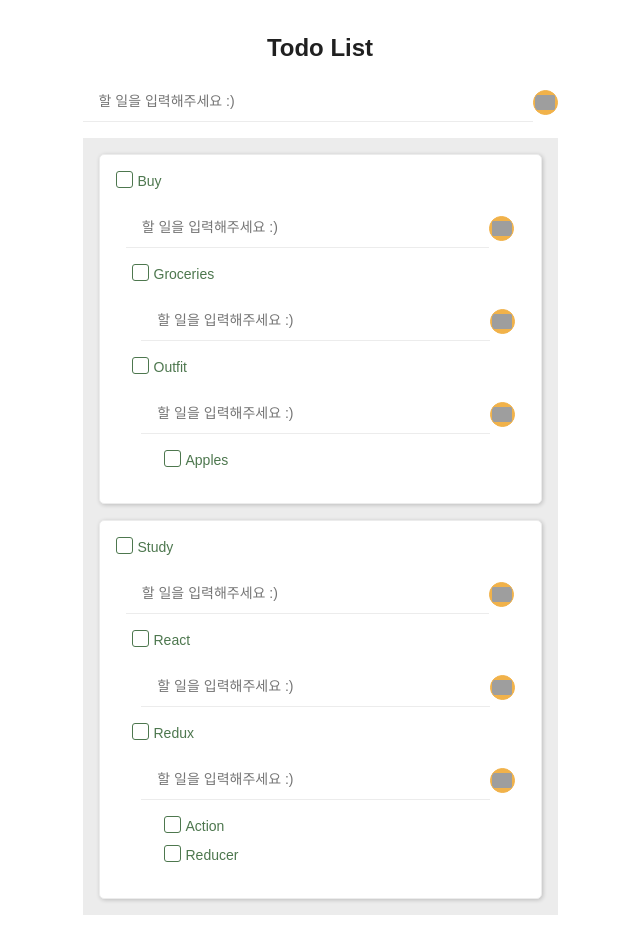
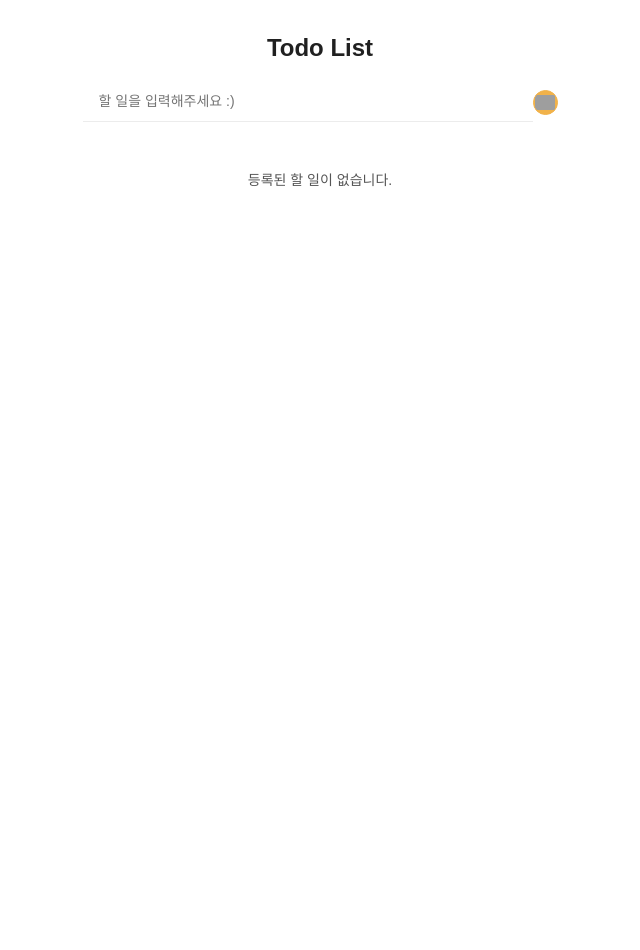
Before and after one commit to yunos0502/react-todo, a React (Create React App) app: page / in a window 1280 px wide. Shown: the whole page, without its empty margins (320-960 px from the left). After the commit the page ends 800 px from the top, so only its background shows below. Built offline with nearby package versions, Linux system fonts and the light colour scheme; grey boxes are pictures that could not be loaded; the HTML template or start-up script is replaced by a standard one.

Commit message:
Disunite Loading/InputText/Layout component

```diff
--- a/src/App.js
+++ b/src/App.js
@@ -1,77 +1,95 @@
-import { useState } from 'react';
-import styled from '@emotion/styled';
+import { useState, useEffect } from "react";
+import styled from "@emotion/styled";
+
+import Layout from "./components/Layout";
+import InputText from "./components/InputText";
+import Loading from "./components/Loading";
+import "./style.css";
 
 export default function App() {
-  const TodoDummyData = [
-    {
-      todoId: 1,
-      description: "Buy",
-      parentId: null,
-      depth: 1
-    },
-    {
-      todoId: 2,
-      description: "Study",
-      parentId: null,
-      depth: 1
-    },
-    {
-      todoId: 3,
-      description: "Groceries",
-      parentId: 1,
-      depth: 2
-    },
-    {
-      todoId: 4,
-      description: "Outfit",
-      parentId: 1,
-      depth: 2
-    },
-    {
-      todoId: 5,
-      description: "React",
-      parentId: 2,
-      depth: 2
-    },
-    {
-      todoId: 6,
-      description: "Redux",
-      parentId: 2,
-      depth: 2
-    },
-    {
-      todoId: 7,
-      description: "Apples",
-      parentId: 4,
-      depth: 3
-    },
-    {
-      todoId: 8,
-      description: "Action",
-      parentId: 6,
-      depth: 3
-    },
-    {
-      todoId: 9,
-      description: "Reducer",
-      parentId: 6,
-      depth: 3
-    }
-  ];
+  // const TodoDummyData = [
+  //   {
+  //     todoId: 1,
+  //     description: "Buy",
+  //     parentId: null,
+  //     depth: 1
+  //   },
+  //   {
+  //     todoId: 2,
+  //     description: "Study",
+  //     parentId: null,
+  //     depth: 1
+  //   },
+  //   {
+  //     todoId: 3,
+  //     description: "Groceries",
+  //     parentId: 1,
+  //     depth: 2
+  //   },
+  //   {
+  //     todoId: 4,
+  //     description: "Outfit",
+  //     parentId: 1,
+  //     depth: 2
+  //   },
+  //   {
+  //     todoId: 5,
+  //     description: "React",
+  //     parentId: 2,
+  //     depth: 2
+  //   },
+  //   {
+  //     todoId: 6,
+  //     description: "Redux",
+  //     parentId: 2,
+  //     depth: 2
+  //   },
+  //   {
+  //     todoId: 7,
+  //     description: "Apples",
+  //     parentId: 4,
+  //     depth: 3
+  //   },
+  //   {
+  //     todoId: 8,
+  //     description: "Action",
+  //     parentId: 6,
+  //     depth: 3
+  //   },
+  //   {
+  //     todoId: 9,
+  //     description: "Reducer",
+  //     parentId: 6,
+  //     depth: 3
+  //   }
+  // ];
 
   const [inputText, setInputText] = useState("");
-  const [todoList, setTodoList] = useState(TodoDummyData);
+  // const [todoList, setTodoList] = useState(TodoDummyData);
+  const [todoList, setTodoList] = useState([]);
+  const [loading, setLoading] = useState(false);
+
+  useEffect(() => {
+    setLoading(true);
+
+    setTimeout(() => {
+      setLoading(false);
+    }, 1000);
+  }, []);
 
   const inputTodo = (e) => {
     setInputText(e.currentTarget.value);
   };
 
-  const inputTodoHandler = (e) => {
-    let depth = Number(e.target.dataset.depth);
-    let parentId = Number(e.target.dataset.parentid) || null;
+  const todoHandler = (e) => {
+    let target = e.target.parentNode;
+    let depth = Number(target.dataset.depth);
+    let parentId = Number(target.dataset.parentid) || null;
 
-    console.log(depth, parentId);
-    console.log(e.target);
+    if (!inputText) {
+      alert("할 일을 입력해주세요");
+      return false;
+    }
 
     setTodoList([
       ...todoList,
@@ -79,12 +97,24 @@ export default function App() {
         todoId: todoList.length + 1,
         description: inputText,
         parentId: parentId,
-        depth: depth
-      }
+        depth: depth,
+      },
     ]);
 
-    setInputText('');
-    e.target.previousSibling.value = '';
+    setInputText("");
+    target.firstChild.value = "";
+
+    console.log(target, todoList);
+  };
+
+  const enterTodoHandler = (e) => {
+    if (e.key !== "Enter") return;
+
+    todoHandler(e);
+  };
+
+  const clickTodoHandler = (e) => {
+    todoHandler(e);
   };
 
   const thirdDepth = todoList
@@ -98,38 +128,60 @@ export default function App() {
   const Todos = todoList
     .filter((todo) => todo.depth === 1)
     .map((todo) => (
-      <li key={todo.todoId}>
-        <label htmlFor={`secondId${todo.todoId}`}>
-          <input type="checkbox" name={`secondId${todo.todoId}`} id={`secondId${todo.todoId}`} />
-          {todo.description}
-        </label>
-        <InputText>
-          <input onChange={inputTodo} placeholder="할 일을 입력해주세요 :)" />
-          <button onClick={inputTodoHandler} data-depth="2" data-parentid={todo.todoId} />
-        </InputText>
+      <li key={todo.todoId} className="firstTodoItem">
+        <div>
+          <input
+            type="checkbox"
+            name={todo.description}
+            id={todo.description}
+          />
+          <label htmlFor={todo.description}>{todo.description}</label>
+        </div>
+        <InputText
+          depth="2"
+          parentid={todo.todoId}
+          inputTodo={inputTodo}
+          enterTodoHandler={enterTodoHandler}
+          clickTodoHandler={clickTodoHandler}
+        />
 
         <ul>
           {secondDepth
             .filter((second) => second.parentId === todo.todoId)
             .map((second) => (
               <li key={second.todoId} className="secondTodoItem">
-                <label htmlFor={`secondId${second.todoId}`}>
-                  <input type="checkbox" name={`secondId${second.todoId}`} id={`secondId${second.todoId}`} />
+                <div>
+                  <input
+                    type="checkbox"
+                    name={second.description}
+                    id={second.description}
+                  />
+                  <label htmlFor={second.description}>
                     {second.description}
                   </label>
-                <InputText>
-                  <input onChange={inputTodo} placeholder="할 일을 입력해주세요 :)" />
-                  <button onClick={inputTodoHandler} data-depth="3" data-parentid={second.todoId} />
-                </InputText>
+                </div>
+                <InputText
+                  depth="3"
+                  parentid={second.todoId}
+                  inputTodo={inputTodo}
+                  enterTodoHandler={enterTodoHandler}
+                  clickTodoHandler={clickTodoHandler}
+                />
                 <ul>
                   {thirdDepth
                     .filter((third) => third.parentId === second.todoId)
                     .map((third) => (
                       <li key={third.todoId} className="thirdTodoItem">
-                        <label htmlFor={`secondId${third.todoId}`}>
-                          <input type="checkbox" name={`secondId${third.todoId}`} id={`secondId${third.todoId}`} />
+                        <div>
+                          <input
+                            type="checkbox"
+                            name={third.description}
+                            id={third.description}
+                          />
+                          <label htmlFor={third.description}>
                             {third.description}
                           </label>
+                        </div>
                       </li>
                     ))}
                 </ul>
@@ -140,114 +192,112 @@ export default function App() {
     ));
 
   return (
-    <div className='App'>
+    <div className="App">
       <Layout>
         <h1>Todo List</h1>
-        <InputText>
-          <input onChange={inputTodo} placeholder="할 일을 입력해주세요 :)" />
-          <button onClick={inputTodoHandler} data-depth="1" />
-        </InputText>
-        <List>{todoList.length > 0 && Todos}</List>
+        <InputText
+          depth="1"
+          inputTodo={inputTodo}
+          enterTodoHandler={enterTodoHandler}
+          clickTodoHandler={clickTodoHandler}
+        />
+        {loading ? (
+          <Loading />
+        ) : (
+          <>
+            {todoList.length > 0 ? (
+              <List>{Todos}</List>
+            ) : (
+              <div className="emptyItem">등록된 할 일이 없습니다.</div>
+            )}
+          </>
+        )}
       </Layout>
     </div>
   );
 }
 
-const Layout = styled.div`
-  overflow: hidden;
-  margin: 30px auto;
-  padding: 0;
-  width: 100%;
-  max-width: 500px;
-
-  h1 {
-    width: 95%;
-    margin: auto;
-    text-align: center;
-    font-size: 1.5rem;
-    color: #202020;
-  }
-`;
-
-const InputText = styled.div`
-  width: 95%;
-  display: flex;
-  height: 40px;
-  margin: 1rem auto;
-  align-items: center;
-
-  input {
-    flex: 1;
-    border: 0;
-    background-color: #fff;
-    border: 0;
-    border-bottom: 1px solid #ececec;
-    padding: 0 1rem;
-    width: calc(100% - 40px);
-    line-height: 39px;
-  }
-  button {
-    width: 25px;
-    height: 25px;
-    border-radius: 50%;
-    border: 1px solid #F1B24A;
-    background: #F1B24A url('https://icongr.am/clarity/add.svg?size=128&color=FFFFFF') no-repeat 50% / 20px;
-  }
-`;
-
 const List = styled.ul`
   padding: 1rem;
   width: 95%;
-  margin: 0 auto 5px;
+  margin: 1rem auto 5px;
   background-color: #ececec;
-  color: #4D774E;
+  color: #4d774e;
 
-  & > li {
+  .firstTodoItem {
     border: 1px solid #ececec;
-    padding: 1rem;
+    padding: 1.5rem 1rem;
     border-radius: 5px;
     box-shadow: 1px 1px 4px 0px rgb(0 0 0 / 20%);
-    margin-bottom: 1rem;
     background-color: #fff;
+    margin-top: 1rem;
 
-    &:last-of-type {
-      margin-bottom: 0;
+    &:first-of-type {
+      margin: 0;
     }
   }
   .secondTodoItem {
-    padding-left: 1rem;
+    padding-left: 1.5rem;
+    margin-top: 1rem;
 
     ul {
-      margin-bottom: 1rem;
+      margin: 1rem 0;
 
       li {
         margin-bottom: 0.5rem;
       }
     }
+    label {
+      font-weight: 600;
+    }
   }
   .thirdTodoItem {
     padding-left: 2rem;
+
+    label {
+      font-weight: 400;
     }
+  }
+  div {
+    display: flex;
+
     label {
       position: relative;
       padding-left: 22px;
+      font-weight: 800;
+      line-height: 17px;
 
-    &::before, &::after {
-      content: '';
+      &::before,
+      &::after {
+        content: "";
         position: absolute;
+        top: 0;
         left: 0;
       }
       &::before {
-      border: 1px solid #4D774E;
+        border: 1px solid #4d774e;
         border-radius: 3px;
         background-color: #fff;
         width: 15px;
         height: 15px;
       }
-    &::after {}
+    }
+    input[type="checkbox"] {
+      display: none;
 
-    input {
-      display: none;
+      &:checked + label {
+        color: #4d774e82;
+        text-decoration: line-through;
+
+        &::after {
+          background: url("https://icongr.am/entypo/check.svg?size=20&color=4D774E")
+            no-repeat 50% / contain;
+          width: 15px;
+          height: 15px;
+          top: 1px;
+          left: 1px;
+        }
+      }
     }
   }
 `;
--- /dev/null
+++ b/src/components/InputText.jsx
@@ -0,0 +1,45 @@
+import React from 'react';
+import styled from '@emotion/styled';
+
+const InputText = (props) => {
+	const { depth, parentid = null, inputTodo, enterTodoHandler, clickTodoHandler } = props;
+
+	return (
+    <Wrap data-depth={depth} data-parentid={parentid}>
+      <input
+        onChange={inputTodo}
+        onKeyPress={enterTodoHandler}
+        placeholder="할 일을 입력해주세요 :)"
+      />
+      <button onClick={clickTodoHandler} />
+    </Wrap>
+  );
+};
+
+const Wrap = styled.div`
+  width: 95%;
+  display: flex;
+  height: 40px;
+  margin: 1rem auto 0;
+  align-items: center;
+
+  input {
+    flex: 1;
+    border: 0;
+    background-color: #fff;
+    border: 0;
+    border-bottom: 1px solid #ececec;
+    padding: 0 1rem;
+    width: calc(100% - 40px);
+    line-height: 39px;
+  }
+  button {
+    width: 25px;
+    height: 25px;
+    border-radius: 50%;
+    border: 1px solid #F1B24A;
+    background: #F1B24A url('https://icongr.am/clarity/add.svg?size=128&color=FFFFFF') no-repeat 50% / 20px;
+  }
+`;
+
+export default InputText;
--- /dev/null
+++ b/src/components/Layout.jsx
@@ -0,0 +1,28 @@
+import React from 'react';
+import styled from '@emotion/styled';
+
+const Layout = props => {
+	return (
+			<Wrap>
+				{props.children}
+			</Wrap>
+	);
+};
+
+const Wrap = styled.div`
+	overflow: hidden;
+  margin: 30px auto;
+  padding: 0;
+  width: 100%;
+  max-width: 500px;
+
+  h1 {
+    width: 95%;
+    margin: auto;
+    text-align: center;
+    font-size: 1.5rem;
+    color: #202020;
+  }
+`;
+
+export default Layout;
--- /dev/null
+++ b/src/components/Loading.jsx
@@ -0,0 +1,194 @@
+import React, { useState, memo, useCallback } from "react";
+import styled from "@emotion/styled";
+
+const Spinner = () => {
+  return (
+    <div className="Spinner SpinnerDots">
+      <div className="spinner-dot" />
+      <div className="spinner-dot" />
+      <div className="spinner-dot" />
+    </div>
+  );
+};
+
+const SpinnerDotsScale = () => {
+  return (
+    <div className="Spinner SpinnerDotsScale">
+      <div className="spinner-dot" />
+      <div className="spinner-dot" />
+      <div className="spinner-dot" />
+    </div>
+  );
+};
+
+const SpinnerCircle = () => {
+  return (
+    <div className="Spinner SpinnerCircle">
+      <div className="spinner-dot" />
+      <div className="spinner-dot" />
+      <div className="spinner-dot" />
+    </div>
+  );
+};
+
+const spinners = [Spinner, SpinnerCircle, SpinnerDotsScale];
+
+const Loading = memo(({ loadingStyle }) => {
+  const [spinner, setSpinner] = useState(2);
+
+  const next = useCallback(() => {
+    setSpinner(spinner + 1);
+
+    if (spinner >= spinners.length) {
+      setSpinner(0);
+    }
+
+    setSpinner(spinner);
+  }, [spinner]);
+
+  const SpinnerSelected = spinners[spinner];
+
+  return (
+    <LoadingWrap style={loadingStyle}>
+      <div onClick={next.bind(this)}>
+        <SpinnerSelected />
+      </div>
+    </LoadingWrap>
+  );
+});
+
+const LoadingWrap = styled.div`
+  height: auto;
+  display: flex;
+  transition: background 500ms ease-in;
+  padding: 3rem 0;
+
+  & > div {
+    margin: auto;
+  }
+  .Spinner {
+    height: 29px;
+    margin: auto;
+    display: flex;
+    opacity: 0;
+    justify-content: center;
+    animation-name: fadeIn;
+    animation-duration: 1200ms;
+    animation-fill-mode: forwards;
+    &.SpinnerDots {
+      .spinner-dot {
+        animation-name: dance;
+        animation-duration: 1000ms;
+        animation-iteration-count: infinite;
+        animation-timing-function: ease-in-out;
+        height: 12px;
+        width: 12px;
+        background-color: #242429;
+        margin: 3px;
+        border-radius: 12px;
+      }
+      .spinner-dot:nth-of-type(1) {
+        animation-delay: 0;
+      }
+      .spinner-dot:nth-of-type(2) {
+        animation-delay: 333ms;
+      }
+      .spinner-dot:nth-of-type(3) {
+        animation-delay: 666ms;
+      }
+    }
+    &.SpinnerCircle {
+      .spinner-dot {
+        width: 32px;
+        height: 32px;
+        background: #71c1c5;
+        border-radius: 50px;
+        position: absolute;
+        animation-duration: 3000ms;
+        animation-iteration-count: infinite;
+        animation-timing-function: ease-in-out;
+      }
+      .spinner-dot:nth-of-type(1) {
+      }
+      .spinner-dot:nth-of-type(2) {
+        animation-name: scaleDance;
+        animation-delay: 900ms;
+      }
+      .spinner-dot:nth-of-type(3) {
+        animation-name: scaleDance;
+      }
+    }
+    &.SpinnerDotsScale {
+      .spinner-dot {
+        width: 12px;
+        height: 12px;
+        background: #f1b24a;
+        border-radius: 50px;
+        margin: 3px;
+        animation-duration: 2000ms;
+        animation-iteration-count: infinite;
+        animation-timing-function: ease-in-out;
+      }
+      .spinner-dot:nth-of-type(1) {
+        animation-name: explode;
+        animation-delay: 0;
+      }
+      .spinner-dot:nth-of-type(2) {
+        animation-name: explode;
+        animation-delay: 250ms;
+      }
+      .spinner-dot:nth-of-type(3) {
+        animation-name: explode;
+        animation-delay: 500ms;
+      }
+    }
+  }
+  @keyframes fadeIn {
+    0% {
+      opacity: 0;
+    }
+    100% {
+      opacity: 1;
+    }
+  }
+  @keyframes scaleDance {
+    0% {
+      transform: scale(1);
+      opacity: 0.6;
+    }
+    50% {
+      transform: scale(1.7434);
+      opacity: 0;
+    }
+    100% {
+      opacity: 0;
+    }
+  }
+  @keyframes explode {
+    0% {
+      transform: scale(1);
+      opacity: 0.4;
+    }
+    50% {
+      transform: scale(1.25);
+      opacity: 1;
+    }
+    100% {
+      transform: scale(1);
+      opacity: 0.4;
+    }
+  }
+  @keyframes dance {
+    0% {
+      transform: translateY(0);
+    }
+    50% {
+      transform: translateY(12px);
+    }
+    100% {
+      transform: translateY(0);
+    }
+  }
+`;
+
+export default Loading;
--- /dev/null
+++ b/src/style.css
@@ -0,0 +1,5 @@
+.emptyItem {
+	text-align: center;
+	color: #555;
+	padding: 3rem 0;
+}
```
Lines whose indentation alone changed are shown as unchanged.
